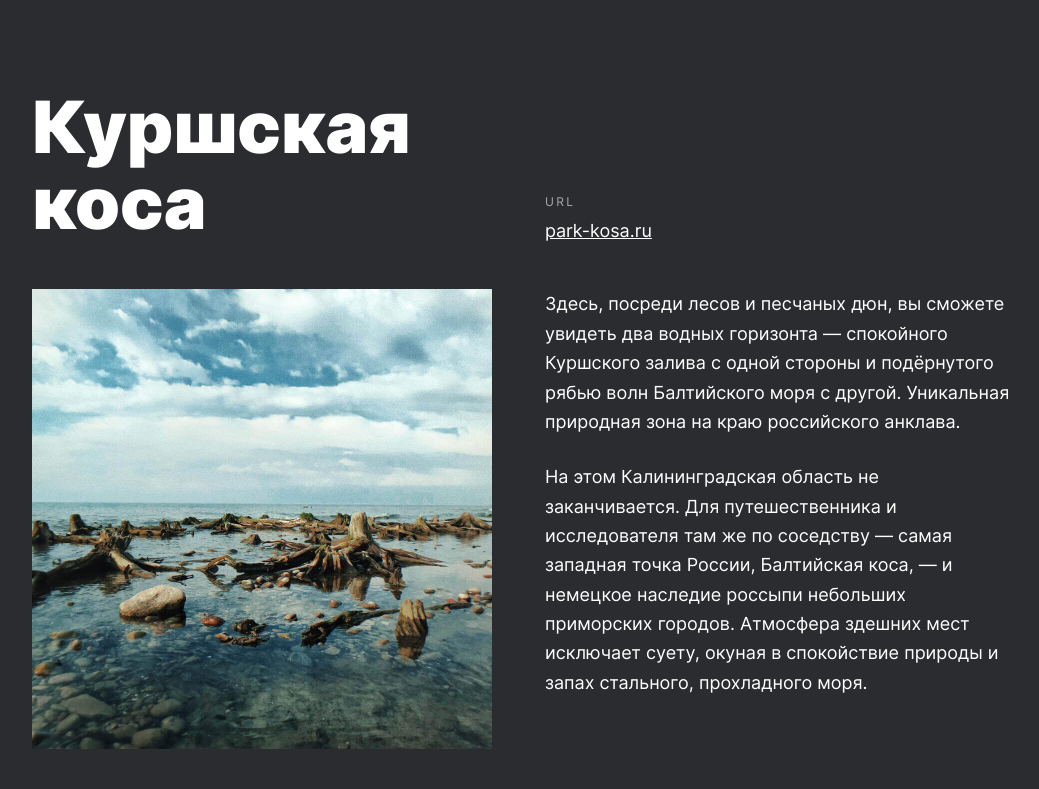
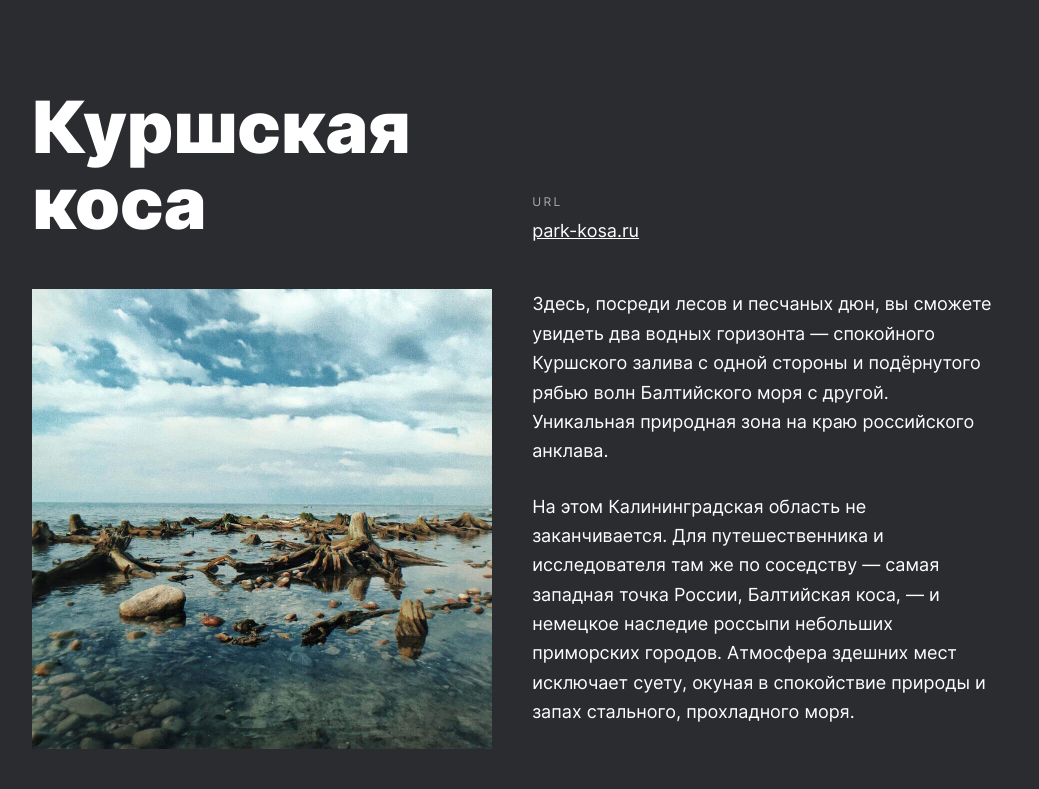
Before and after one commit to ksokolovsky/russian-travel, a plain HTML site: page index.html in a window 1280 px wide. Shown: the part 2356-3145 px from the top of the page, without its empty margins (115-1154 px from the left). Drawn offline with Linux system fonts and the light colour scheme.

Commit message:
Смол фикс колонки плейсес

```diff
--- a/blocks/place/__image/place__image.css
+++ b/blocks/place/__image/place__image.css
@@ -1,7 +1,6 @@
 .place__image {
     min-width: 200px;
     max-width: 100%;
-    object-fit: cover;
     max-height: 460px;
 }
 
--- a/blocks/place/__paragraph/place__paragraph.css
+++ b/blocks/place/__paragraph/place__paragraph.css
@@ -3,6 +3,7 @@
     font-weight: 400;
     line-height: 163%;
     margin: 0;
+    padding: 0;
     margin-bottom: 26px;
     max-width: 100%;
 
--- a/blocks/place/place.css
+++ b/blocks/place/place.css
@@ -1,6 +1,6 @@
 .place {
     display: grid;
-    grid-template-columns: repeat(auto-fit, minmax(320px, 1fr));
+    grid-template-columns: repeat(auto-fit, minmax(320px, 460px));
     gap: 48px 40px;
     margin: 0;
     margin-bottom: 80px;
```
